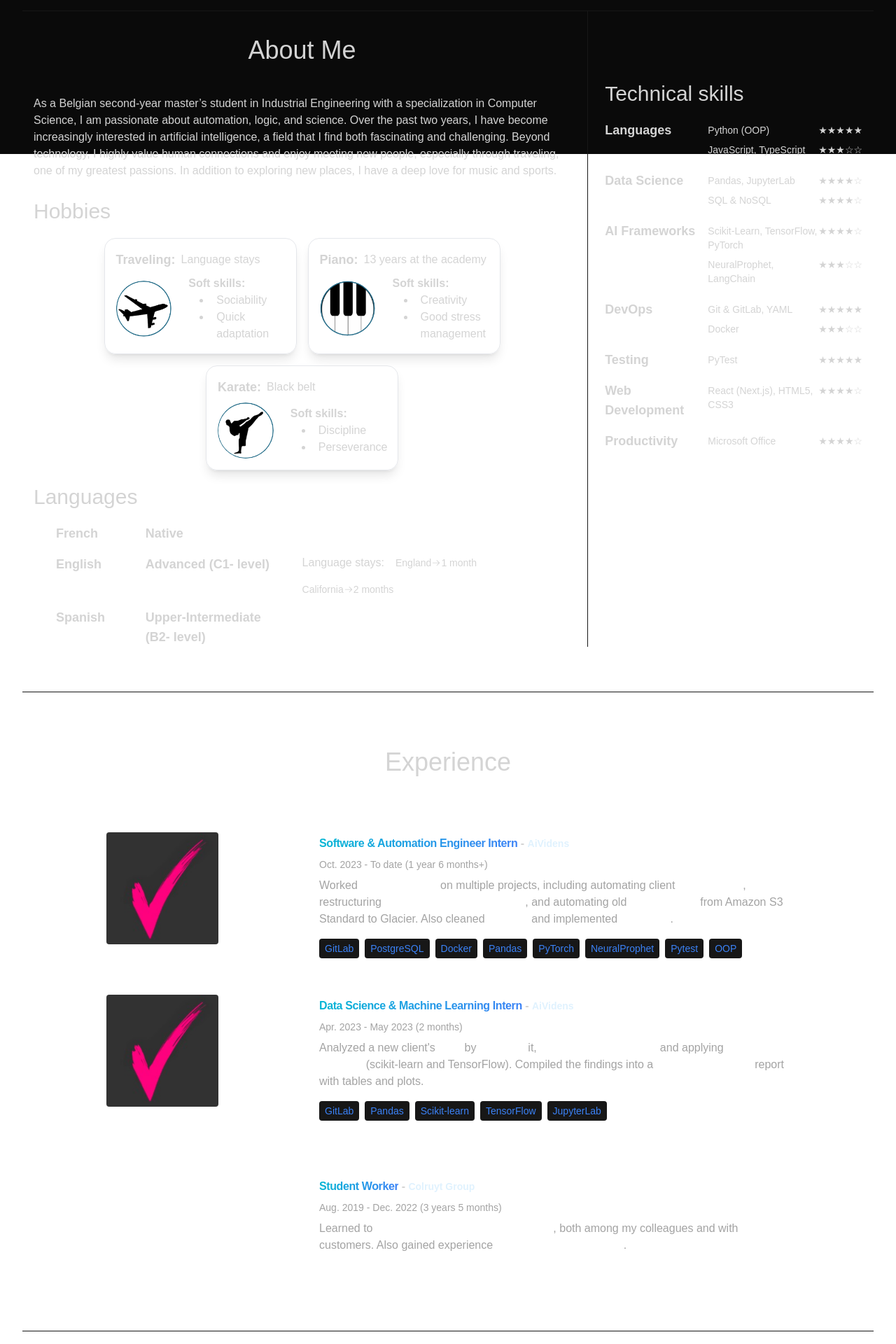
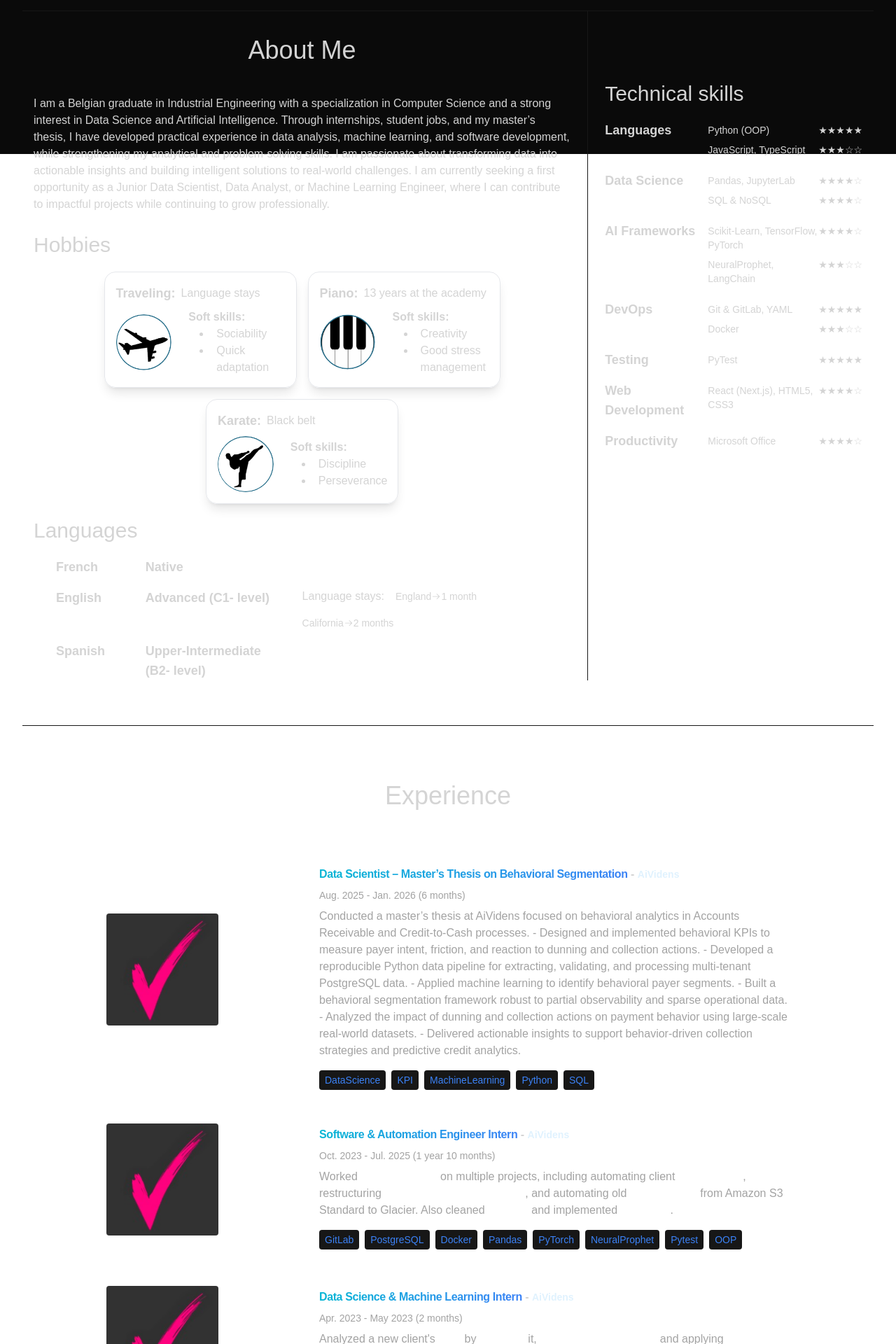
Before and after one commit to Jordan-92/JordanHermans, a Next.js app: page / in a window 1280 px wide. Shown: the part 580-2500 px from the top of the page at 70% size. Built offline with nearby package versions, Linux system fonts and the light colour scheme.

Commit message:
Revise ABOUT_ME and add new experience entry
Updated personal description and added new experience details.

```diff
--- a/src/app/constants/index.js
+++ b/src/app/constants/index.js
@@ -23,10 +23,10 @@ export const NAV_LINKS = [
 
 export const ABOUT_ME =
   `
-    As a Belgian second-year master’s student in Industrial Engineering with a specialization in Computer Science, I am passionate about automation, logic, and science.
-    Over the past two years, I have become increasingly interested in artificial intelligence, a field that I find both fascinating and challenging.
-    Beyond technology, I highly value human connections and enjoy meeting new people, especially through traveling, one of my greatest passions.
-    In addition to exploring new places, I have a deep love for music and sports.
+    I am a Belgian graduate in Industrial Engineering with a specialization in Computer Science and a strong interest in Data Science and Artificial Intelligence.
+    Through internships, student jobs, and my master’s thesis, I have developed practical experience in data analysis, machine learning, and software development, while strengthening my analytical and problem-solving skills.
+    I am passionate about transforming data into actionable insights and building intelligent solutions to real-world challenges.
+    I am currently seeking a first opportunity as a Junior Data Scientist, Data Analyst, or Machine Learning Engineer, where I can contribute to impactful projects while continuing to grow professionally.
   `;
 
 export const HOBBIES = [
@@ -105,9 +105,32 @@ export const SKILLS = [
 
 export const EXPERIENCES = [
   {
+    title:"Data Scientist – Master’s Thesis on Behavioral Segmentation",
+    image: aividens,
+    year: "Aug. 2025 - Jan. 2026 (6 months)",
+    company: '<a href="https://aividens.com" target="_blank" rel="noopener noreferrer" class="hover:text-sky-300 hover:underline">AiVidens</a>',
+    description:
+      `
+        Conducted a master’s thesis at AiVidens focused on behavioral analytics in Accounts Receivable and Credit-to-Cash processes.
+        - Designed and implemented behavioral KPIs to measure payer intent, friction, and reaction to dunning and collection actions.
+        - Developed a reproducible Python data pipeline for extracting, validating, and processing multi-tenant PostgreSQL data.
+        - Applied machine learning to identify behavioral payer segments.
+        - Built a behavioral segmentation framework robust to partial observability and sparse operational data.
+        - Analyzed the impact of dunning and collection actions on payment behavior using large-scale real-world datasets.
+        - Delivered actionable insights to support behavior-driven collection strategies and predictive credit analytics.
+      `,
+    technologies: {
+      DataScience: "",
+      KPI: "",
+      MachineLearning: "",
+      Python: "",
+      SQL: "",
+    },
+  },
+  {
     title:"Software & Automation Engineer Intern",
     image: aividens,
-    year: "Oct. 2023 - To date (1 year 6 months+)",
+    year: "Oct. 2023 - Jul. 2025 (1 year 10 months)",
     company: '<a href="https://aividens.com" target="_blank" rel="noopener noreferrer" class="hover:text-sky-300 hover:underline">AiVidens</a>',
     description:
       `
```
